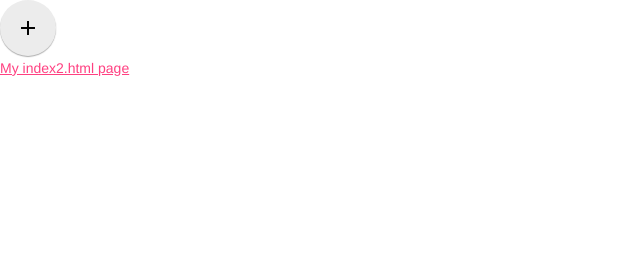
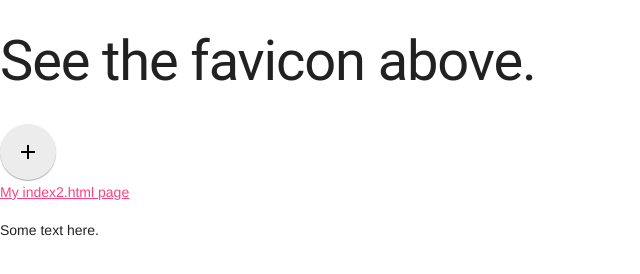
Before and after one commit to SHH-ICS/mdl-html-page-davichangb, a plain HTML site: page index.html in a window 1280 px wide. Shown: the whole page, without its empty margins (0-640 px from the left). Drawn offline with nearby package versions, Linux system fonts and the light colour scheme.

Commit message:
favicon 1.06

```diff
--- a/index.html
+++ b/index.html
@@ -15,12 +15,14 @@
     <title>My first webpage, with a favicon</title>
   </head>
  <body>
-   <script defer src="https://code.getmdl.io/1.3.0/material.min.js"></script>
+  <h1>See the favicon above. </h1>
+  <script defer src="https://code.getmdl.io/1.3.0/material.min.js"></script>
    <button class="mdl-button mdl-js-button mdl-button--fab mdl-js-ripple-effect">
     <i class="material-icons">add</i>
   </button>
    <p>
      <a href="./index2.html">My index2.html page</a>
+     <div id="hello-world">Some text here.</div>
    </p>
  </body>
 </html>
```
